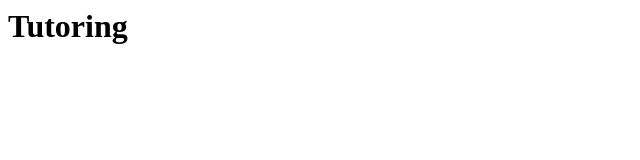
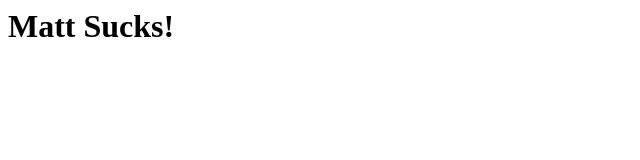
Before and after one commit to Shaunthehugo/Study-Buddy-Server, a website: page public/index.html in a window 1280 px wide. Shown: the whole page, without its empty margins (0-640 px from the left). Drawn offline with Linux system fonts and the light colour scheme.

Commit message:
Update index.html

```diff
--- a/public/index.html
+++ b/public/index.html
@@ -2,5 +2,5 @@
 	Study Buddy
 </title>
 <h1>
-	Tutoring
+	Matt Sucks!
 </h1>
```
